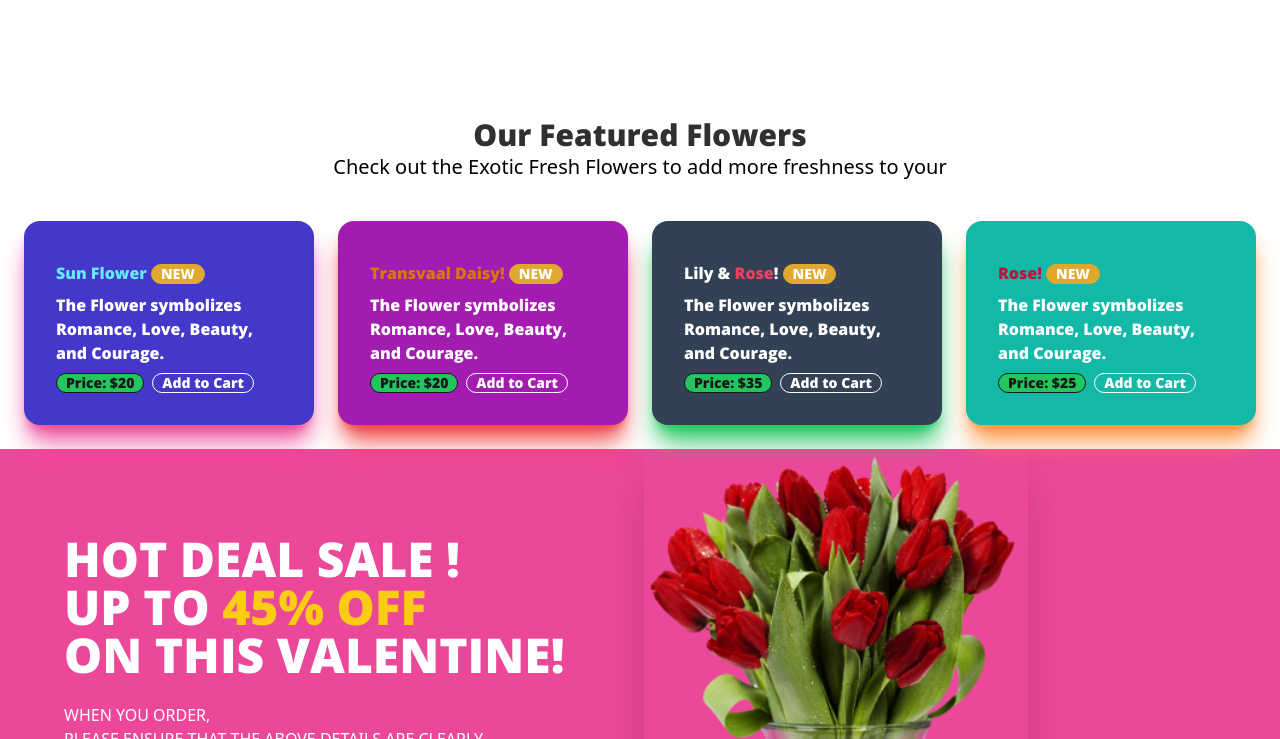
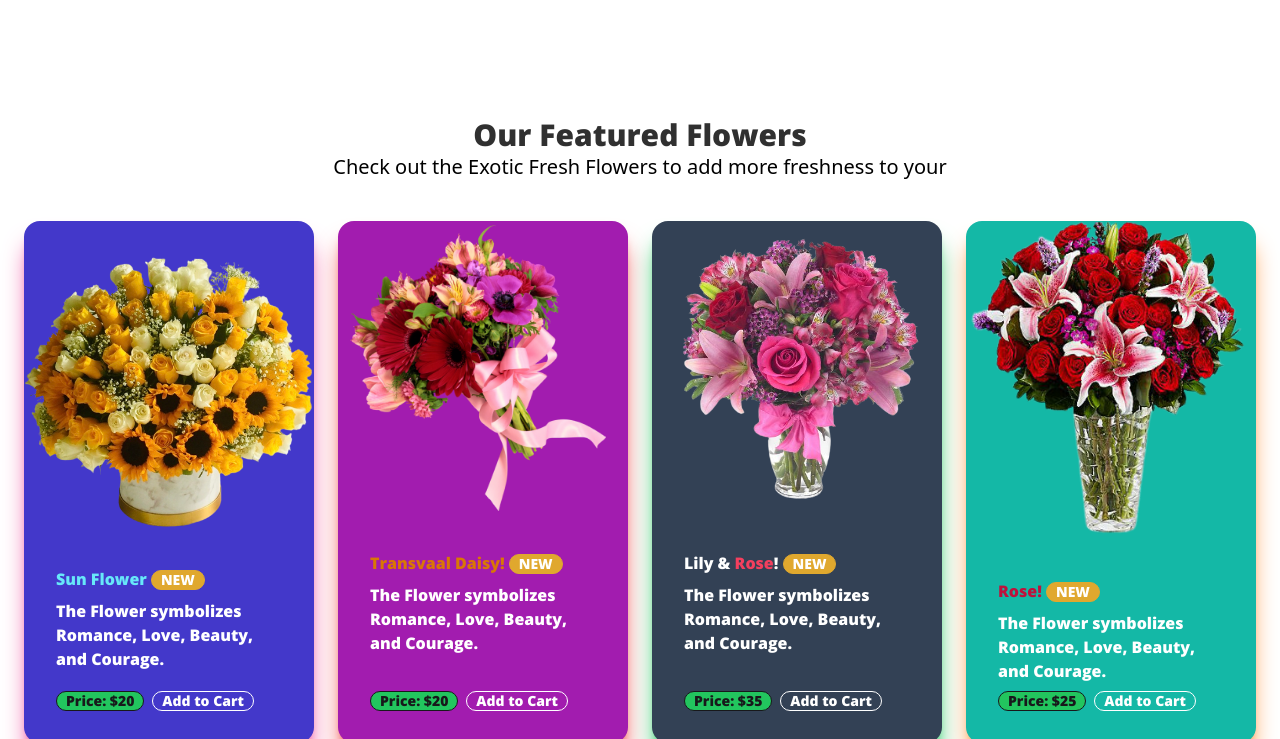
Before and after one commit to afnanthecoder/new-flower-shop-website, a plain HTML site: page index.html in a window 1280 px wide. Shown: the part 661-1400 px from the top of the page. Drawn offline with nearby package versions, Linux system fonts and the light colour scheme; the site is published under a folder, as on GitHub Pages, so addresses that start at the root find nothing.

Commit message:
fixed some error

```diff
--- a/index.html
+++ b/index.html
@@ -92,7 +92,7 @@
 <section>
   <div class="grid grid-cols-1 lg:grid-cols-4 md:grid-cols-2 gap-6 p-6">
   <div class="card bg-indigo-700 shadow-xl shadow-pink-500">
-    <figure><img class="w-[250px] lg:w-full" src="/c images/sun flower.png" alt="" /></figure>
+    <figure><img class="w-[250px] lg:w-full" src="./c images/sun flower.png" alt="" /></figure>
     <div class="card-body">
       <h2 class="card-title">
          <h4 class="text-cyan-300">Sun Flower  <div class="badge badge-secondary text-white">NEW</div></h4>
@@ -105,7 +105,7 @@
     </div>
   </div>
   <div class="card bg-fuchsia-700 shadow-xl shadow-red-500">
-    <figure><img class="w-1/2 md:w-[200px] lg:w-full" src="/c images/pngwing 5.png" alt="" /></figure>
+    <figure><img class="w-1/2 md:w-[200px] lg:w-full" src="./c images/pngwing 5.png" alt="" /></figure>
     <div class="card-body">
       <h2 class="card-title">
         <h4 class="text-amber-600">Transvaal Daisy!  <div class="badge badge-secondary text-white">NEW</div></h4>
@@ -120,7 +120,7 @@
     </div>
   </div>
   <div class="card bg-slate-700 shadow-xl shadow-green-500">
-    <figure><img class="w-1/2 md:w-[200px] lg:w-full" src="/c images/BF89-11K-removebg-preview.png" alt="" /></figure>
+    <figure><img class="w-1/2 md:w-[200px] lg:w-full" src="./c images/BF89-11K-removebg-preview.png" alt="" /></figure>
     <div class="card-body">
       <h2 class="card-title" >
       <h4 class="text-white" >Lily & <span class="text-rose-500">Rose</span>!  <div class="badge badge-secondary text-white">NEW</div> </h4>
@@ -133,7 +133,7 @@
     </div>
   </div>
   <div class="card bg-teal-500 shadow-xl shadow-orange-400" >
-    <figure><img class="w-1/2 md:w-[200px] lg:w-full " src="/c images/Lily-Rose-Melody-2-removebg-preview.png" alt="" /></figure>
+    <figure><img class="w-1/2 md:w-[200px] lg:w-full " src="./c images/Lily-Rose-Melody-2-removebg-preview.png" alt="" /></figure>
     <div class="card-body">
       <h2 class="card-title">
          <h4 class="text-rose-700">Rose!  <div class="badge badge-secondary text-white">NEW</div></h4>
@@ -151,22 +151,6 @@
 </div>
 </section>
 
-<!-- <section class="w-[90%] mx-auto grid grid-cols-1 md:grid-cols-2 gap-2 items-center py-3">
-  <div class="bg-pink-600 flex max-w-screen-xl mx-auto justify-between">
-  <div>
-        <h1 class="text-5xl font-bold text-white ">Hot Deal Sale ! <br> Up to  <span class="text-yellow-400 font-semibold">45% OFF</span> <br>
-          on This Valentine!</h1>
-        <p class="py-6 text-white font-semibold uppercase">When you order,<br>
-          Please ensure that the above details are clearly mentioned <br>
-          so that our team can accurately work on your pre-order.</p>
-        <button class="btn btn-primary">Get Started</button>
-      </div>
-      <div class="flex justify-center ">
-        <img  src="./Flower Asset/pngwing 8.png" class="max-w-sm rounded-lg shadow-2xl" />
-        </div>
-    </div>
-  </div>
-</section> -->
 <section class="w-[100%] mx-auto grid grid-cols-1 md:grid-cols-2 gap-2 items-center  bg-pink-500">
   <div class="p-16">
     <h1 class="text-5xl font-bold text-white uppercase ">Hot Deal Sale ! <br> Up to  <span class="text-yellow-400 font-semibold">45% OFF</span> <br>
```
